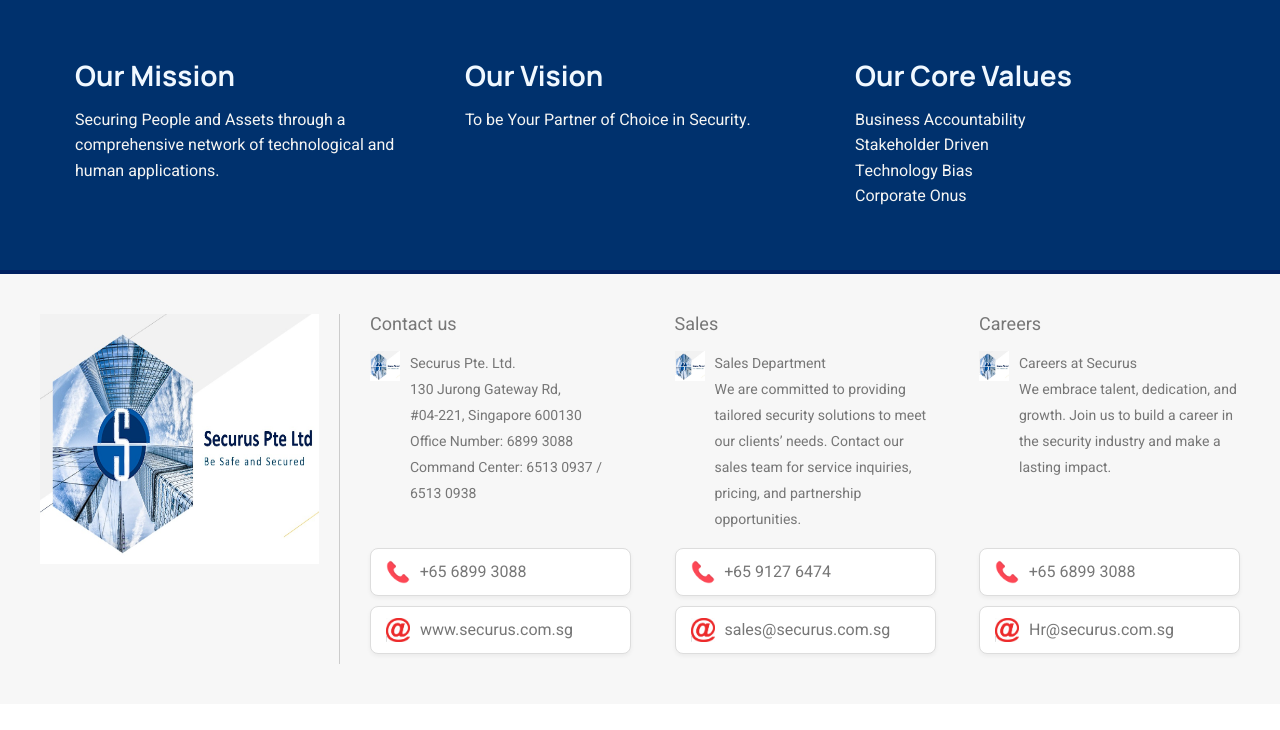
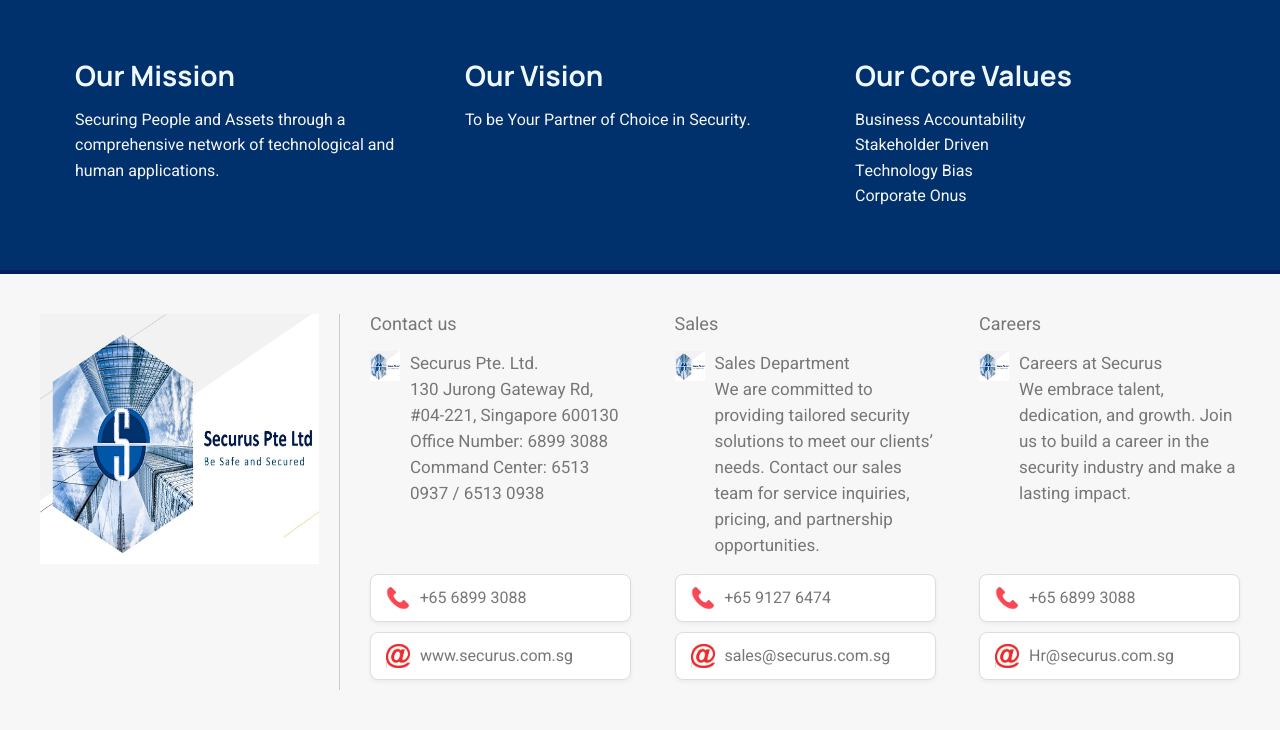
Before and after one commit to JyothiDevappa/securus-new, a PHP site: page /securus-new/about.html in a window 1280 px wide. Shown: the part 1373-2103 px from the top of the page. Before the commit the page ends 2037 px from the top, so only its background shows below. Run offline with PHP 8.4, Linux system fonts and the light colour scheme.

Commit message:
Update style.css

```diff
--- a/securus-new/css/style.css
+++ b/securus-new/css/style.css
@@ -2388,7 +2388,7 @@
 }
 
 .tagline {
-  font-size: 14px;
+  font-size: 17px;
   color: #35729e;
 }
 
@@ -2421,7 +2421,7 @@
   align-items: flex-start;
   gap: 10px;
   margin-bottom: 15px;
-  font-size: 14px;
+  font-size: 17px;
   color: #333;
   flex-grow: 1; /* Fill available height so cards align */
 }
```
